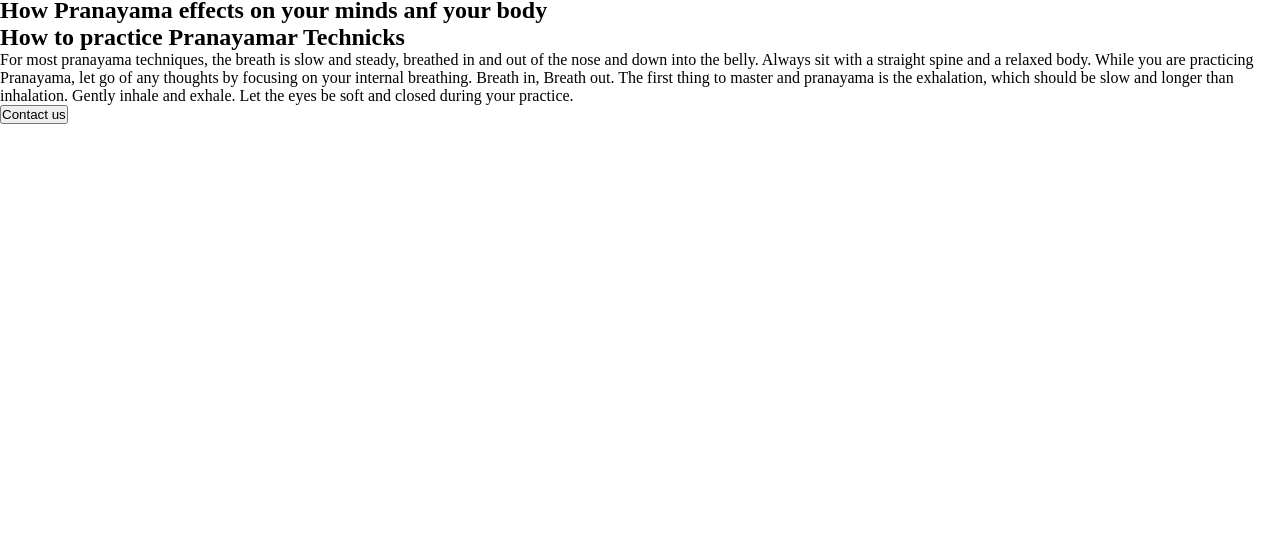
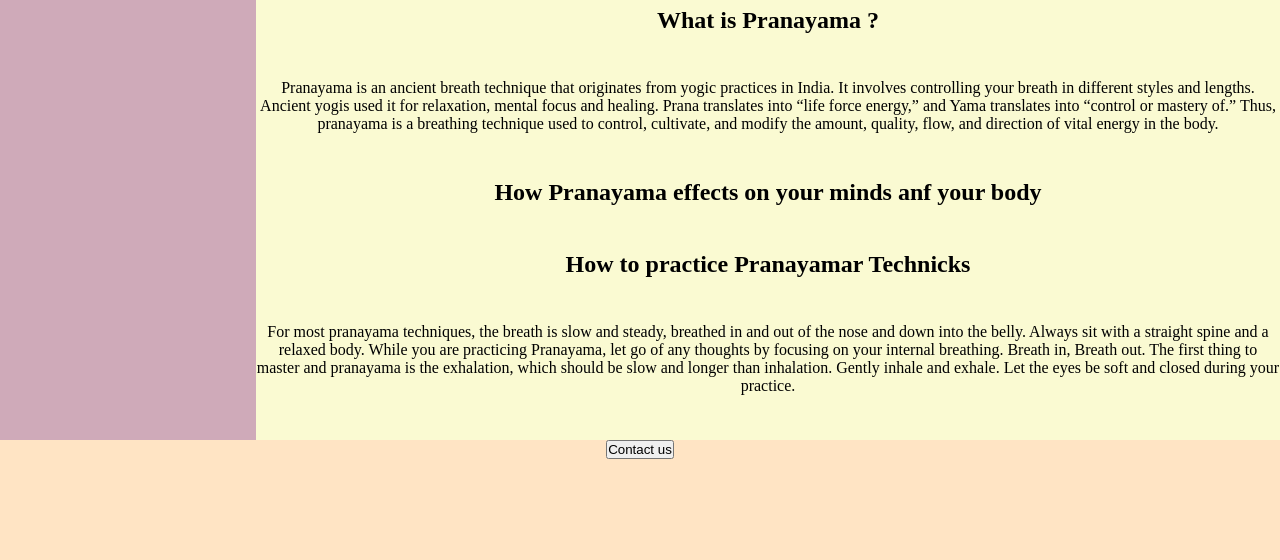
Before and after one commit to Ruslana-M/Git_Hometask1, a plain HTML site: page index.html in a window 1280 px wide. Shown: the part 240-800 px from the top of the page. Drawn offline with nearby package versions, Linux system fonts and the light colour scheme.

```diff
--- a/style.css
+++ b/style.css
@@ -2,10 +2,21 @@
     padding: 0;
     margin: 0;
     box-sizing: border-box;
+    list-style: none;
+
+}
+.container{
+    width: 100vw;
+    height: 100vh;
+    display: flex;
+    flex-wrap: wrap;
+    /* justify-content: center; */
+    font-family:'Times New Roman', Times, serif
 
 }
 .navbar{
     height: 15%;
+    width: 100%;
     background-color: rgb(243, 244, 167);
     display: flex;
     justify-content: space-between;
@@ -23,3 +34,30 @@ ion-icon{
     width: 100px;
     border-radius: 50%;
 }
+.menu{
+    width:20%;
+    height: 70%;
+    background-color: rgb(207, 170, 185);
+    text-align: center;
+}
+.content{
+    width:80%;
+    height: 70%;
+    background-color:lightgoldenrodyellow;
+    text-align: center;
+    display: flex;
+    justify-content: space-evenly;
+    flex-direction: column;
+
+}
+.content h1{
+    /* justify-content: space-evenly; */
+
+}
+.footer{
+    width:100%;
+    height: 15%;
+    background-color:bisque;
+    text-align: center;
+
+}
```
Also changed, not shown: feature1.html (added, +14 -0 lines).
